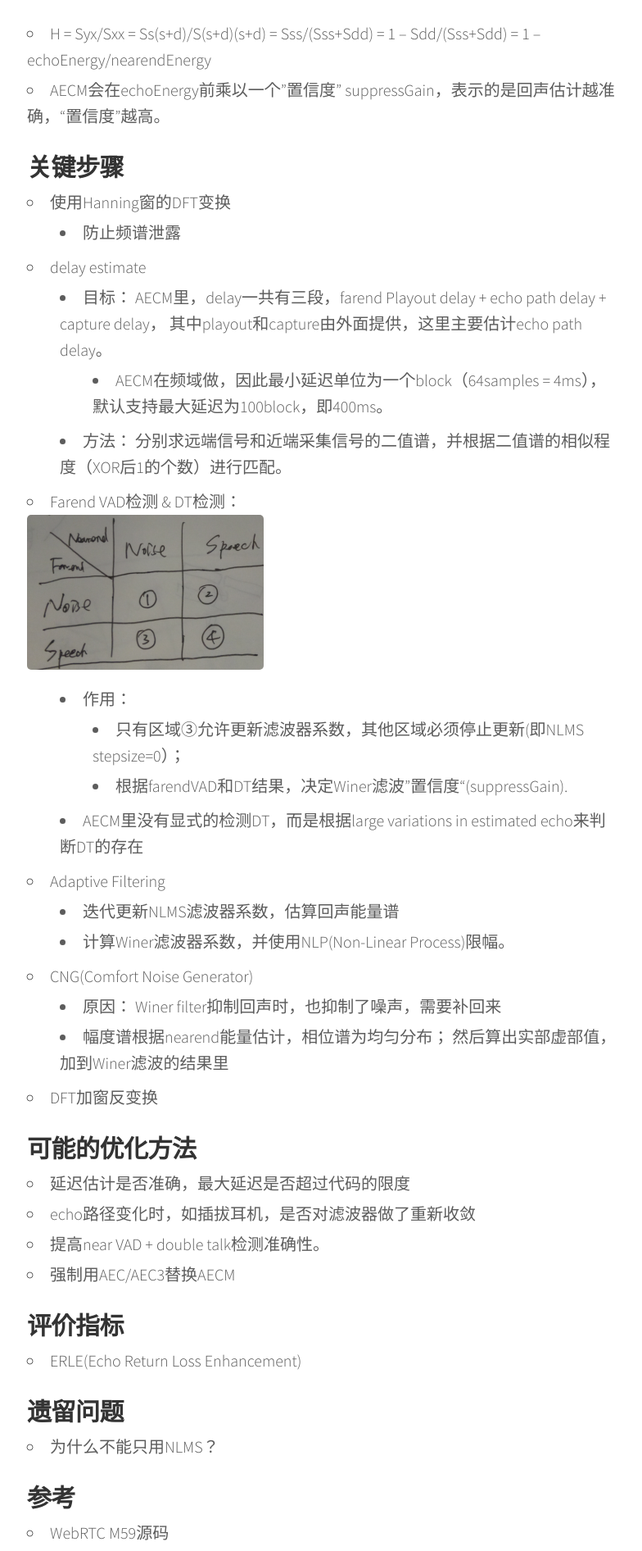
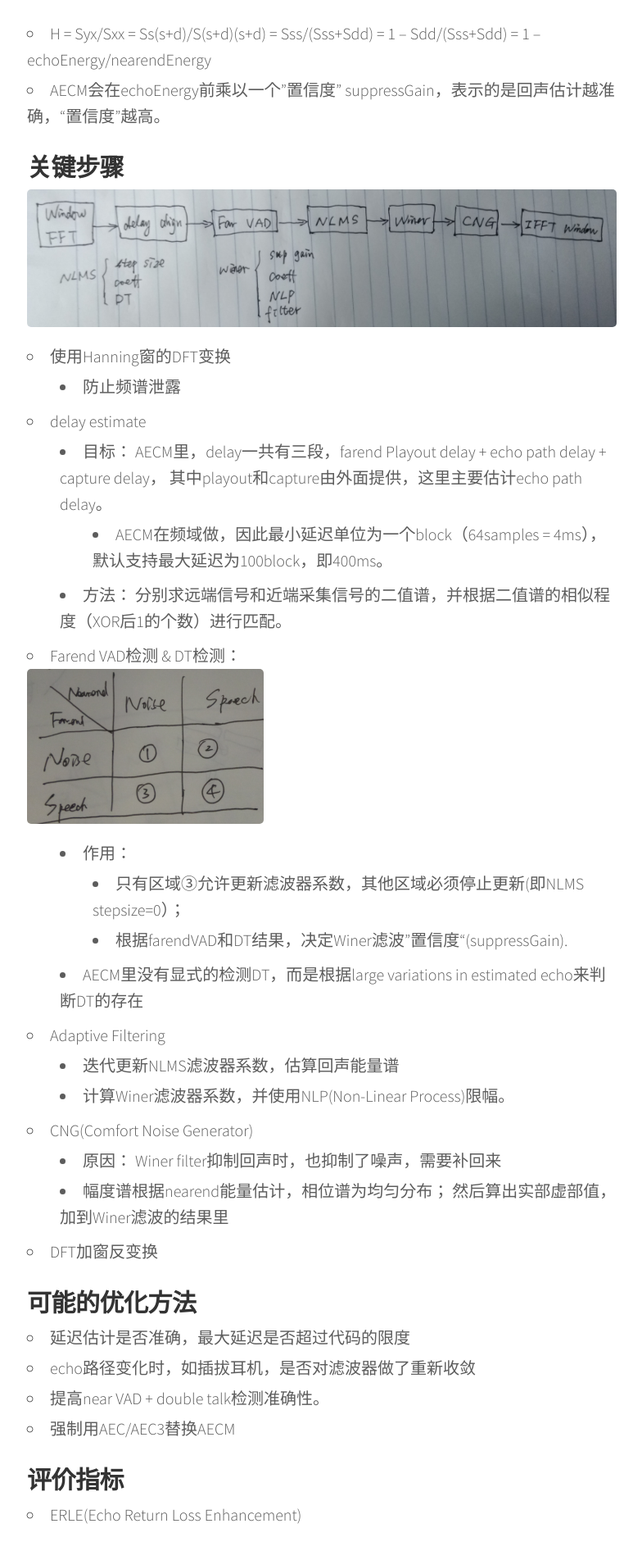
Before and after one commit to xjsXjtu/xjsxjtu.github.io, a Jekyll site: the page built from _posts/2017-07-05-LearningWebRTC-apm_aecm.md, in a window 1280 px wide. Shown: the part 1896-3788 px from the top of the page at 82% size, without its empty margins (247-1031 px from the left). Built offline with Jekyll 4.4.1, drawn with Linux system fonts in a browser that asks for light colours; nearby versions of some CDN libraries.

Commit message:
MOD: webrtc aecm

```diff
--- a/_posts/2017-07-05-LearningWebRTC-apm_aecm.md
+++ b/_posts/2017-07-05-LearningWebRTC-apm_aecm.md
@@ -45,6 +45,8 @@ Wiener滤波器同样使用均方误差最小作为优化目标，不过Wiener
 
 ### 关键步骤
 
+![aecm_modules](/images/LearningWebRTC/aecm_modules.png)
+
  * 使用Hanning窗的DFT变换
    * 防止频谱泄露
  * delay estimate
@@ -53,7 +55,7 @@ Wiener滤波器同样使用均方误差最小作为优化目标，不过Wiener
      * AECM在频域做，因此最小延迟单位为一个block（64samples = 4ms），默认支持最大延迟为100block，即400ms。
    * 方法： 分别求远端信号和近端采集信号的二值谱，并根据二值谱的相似程度（XOR后1的个数）进行匹配。
  * Farend VAD检测 & DT检测：
-   ![aecm_delay_est](/images/LearningWebRTC/aecm_delay_est.png)
+   ![aecm_farvad](/images/LearningWebRTC/aecm_farvad.png)
    * 作用：
      * 只有区域③允许更新滤波器系数，其他区域必须停止更新(即NLMS stepsize=0）；
      * 根据farendVAD和DT结果，决定Winer滤波”置信度“(suppressGain).
```
Also changed, not shown: images/LearningWebRTC/aecm_farvad.png (renamed from images/LearningWebRTC/aecm_delay_est.png), images/LearningWebRTC/aecm_modules.png (added).
